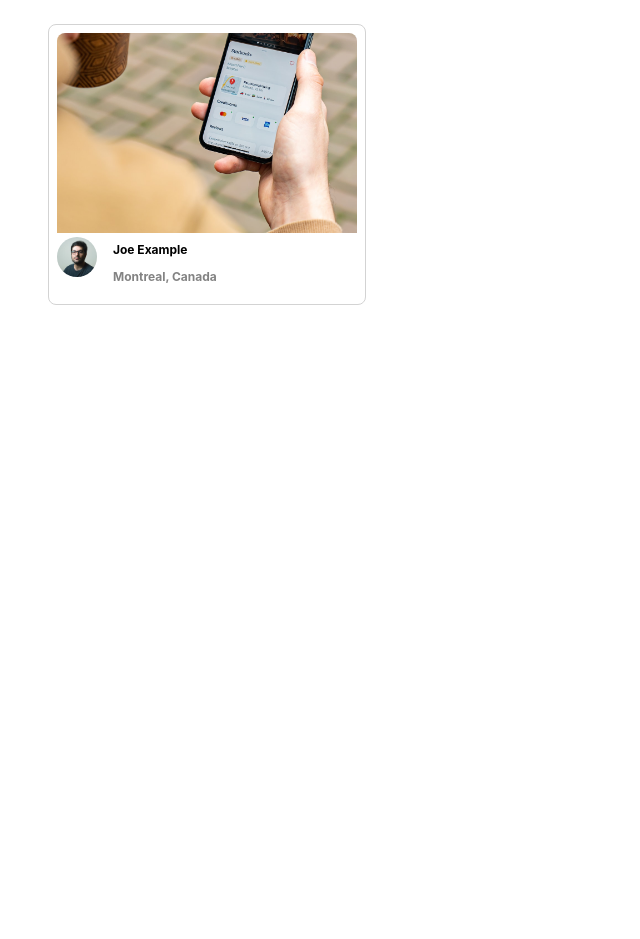
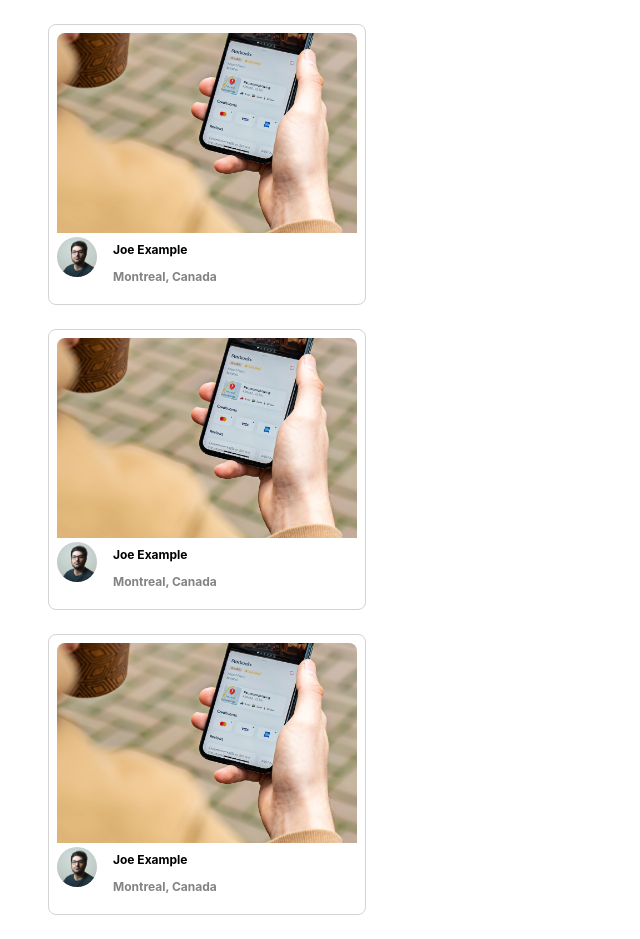
Before and after one commit to DemouraGus/photolabs, a React (Create React App) app in the folder frontend/: page / in a window 1280 px wide. Shown: the whole page, without its empty margins (0-640 px from the left). Before the commit the page ends 800 px from the top, so only its background shows below. Built offline with nearby package versions, Linux system fonts and the light colour scheme; the HTML template or start-up script is replaced by a standard one.

Commit message:
update to show the same picture 3 times on the app page

```diff
--- a/frontend/src/App.jsx
+++ b/frontend/src/App.jsx
@@ -14,11 +14,15 @@ const sampleDataForPhotoListItem = {
   profile: `${process.env.PUBLIC_URL}/profile-1.jpg`,
 };
 
+const photos = new Array(3).fill(null).map((_, index) => (
+  <PhotoListItem key={index} photo={sampleDataForPhotoListItem} />
+));
+
 // Note: Rendering a single component to build components in isolation
 const App = () => {
   return (
     <div className="App">
-      <PhotoListItem key={sampleDataForPhotoListItem.id} photo={sampleDataForPhotoListItem}/>
+      <div className="photo-list">{photos}</div>
     </div>
   );
 };
--- a/frontend/src/components/PhotoListItem.jsx
+++ b/frontend/src/components/PhotoListItem.jsx
@@ -4,6 +4,8 @@ import "../styles/PhotoListItem.scss";
 
 
 const PhotoListItem = ({ photo }) => {
+  const photos = [];
+
   return (
     <article className="photo-list__item">
       <img className="photo-list__image" src={photo.imageSource} alt="" />
```
